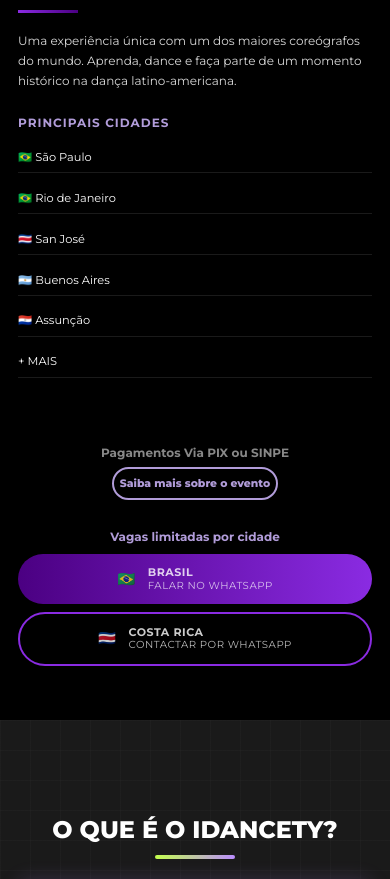
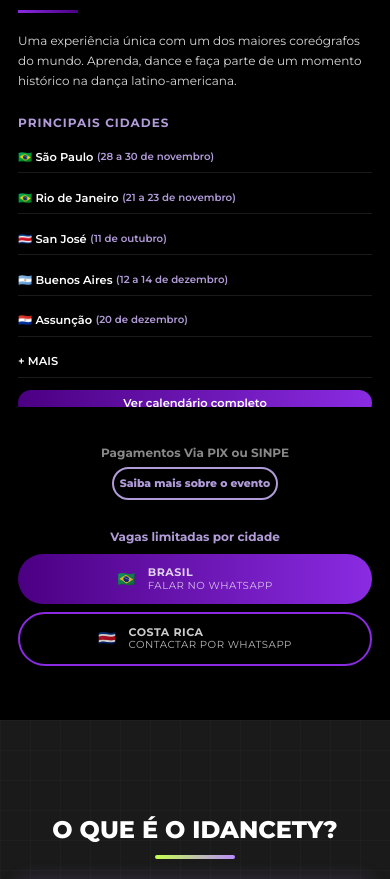
Before and after one commit to Freelings-Co/Idancety, a React (Vite) app: page / in a window 390 px wide. Shown: the part 1666-2545 px from the top of the page. Built offline with nearby package versions, Linux system fonts and the light colour scheme.

Commit message:
adicionado calendário Oficial

```diff
--- a/src/components/TourBanner.jsx
+++ b/src/components/TourBanner.jsx
@@ -63,6 +63,63 @@ function ExpandableText() {
 
 const TourBanner = () => {
   const [isModalOpen, setIsModalOpen] = useState(false);
+   const [showFullCalendar, setShowFullCalendar] = useState(false);
+
+     const visibleCities = [
+    { city: "São Paulo", flag: "🇧🇷", dates: "28 a 30 de novembro" },
+    { city: "Rio de Janeiro", flag: "🇧🇷", dates: "21 a 23 de novembro" },
+    { city: "San José", flag: "🇨🇷", dates: "11 de outubro" },
+    { city: "Buenos Aires", flag: "🇦🇷", dates: "12 a 14 de dezembro" },
+    { city: "Assunção", flag: "🇵🇾", dates: "20 de dezembro" },
+  ];
+
+  // Full calendar text to show when expanded
+  const fullCalendarText = (
+    <>
+      <h5>COSTA RICA</h5>
+      <ul>
+        <li>11 de outubro – San José</li>
+        <li>12 de outubro – Cartago</li>
+        <li>17 de outubro – Nosara</li>
+        <li>19 de outubro – Racó</li>
+        <li>24 de outubro – Puerto Viejo</li>
+        <li>25 e 26 de outubro – Experiência VIP no Caribe Costarriquenho</li>
+      </ul>
+
+      <h5>PERU</h5>
+      <ul>
+        <li>31 de outubro – Lima</li>
+        <li>1 e 2 de novembro – Lima e Miraflores</li>
+      </ul>
+
+      <h5>BRASIL</h5>
+      <ul>
+        <li>7 a 9 de novembro – Salvador, Bahia</li>
+        <li>11 e 12 de novembro – Fortaleza</li>
+        <li>13 a 16 de novembro – Brasília e Goiânia</li>
+        <li>21 a 23 de novembro – Rio de Janeiro</li>
+        <li>28 a 30 de novembro – São Paulo</li>
+        <li>5 a 7 de dezembro – Curitiba e Itajaí</li>
+      </ul>
+
+      <h5>ARGENTINA</h5>
+      <ul>
+        <li>12 a 14 de dezembro – Buenos Aires</li>
+      </ul>
+
+      <h5>PARAGUAI</h5>
+      <ul>
+        <li>20 de dezembro – Assunção</li>
+      </ul>
+
+      <h5>ENCERRAMENTO NO RIO DE JANEIRO</h5>
+      <ul>
+        <li>24 de dezembro a 1º de janeiro – Rio de Janeiro</li>
+      </ul>
+    </>
+  );
+
+
   return (
     <section className="tour-banner" id="tour">
       <div className="container">
@@ -108,16 +165,28 @@ const TourBanner = () => {
                   latino-americana.
                 </p>
 
+
                 <div className="featured-cities">
                   <h4>PRINCIPAIS CIDADES</h4>
                   <div className="cities-grid">
-                    <span>🇧🇷 São Paulo</span>
-                    <span>🇧🇷 Rio de Janeiro</span>
-                    <span>🇨🇷 San José</span>
-                    <span>🇦🇷 Buenos Aires</span>
-                    <span>🇵🇾 Assunção</span>
+                    {visibleCities.map(({ city, flag, dates }) => (
+                      <span key={city}>
+                        {flag} {city} <small>({dates})</small>
+                      </span>
+                    ))}
                     <span>+ MAIS</span>
                   </div>
+                  <button
+                    className="see-calendar-btn"
+                    onClick={() => setShowFullCalendar((v) => !v)}
+                  >
+                    {showFullCalendar ? "Ver menos calendário" : "Ver calendário completo"}
+                  </button>
+                  {showFullCalendar && (
+                    <div className="full-calendar">
+                      {fullCalendarText}
+                    </div>
+                  )}
                 </div>
               </div>
 
--- a/src/styles/TourBanner.css
+++ b/src/styles/TourBanner.css
@@ -21,6 +21,113 @@
     text-align: center;
     margin-bottom: 2rem;
     position: relative;
+}
+
+
+/* Existing styles assumed, adding styles for new elements */
+
+.featured-cities {
+    margin-top: 1.5rem;
+}
+
+.cities-grid {
+    display: flex;
+    flex-wrap: wrap;
+    gap: 0.8rem 1.2rem;
+    font-weight: 600;
+    font-size: 1rem;
+    color: hsl(0, 0%, 13%);
+}
+
+.cities-grid span {
+
+    padding: 0.3rem 0.7rem;
+
+    cursor: default;
+    user-select: none;
+    display: inline-flex;
+    align-items: center;
+    gap: 0.3rem;
+    transition: background-color 0.3s ease;
+}
+
+.cities-grid span:hover {
+    background-color: #000000;
+}
+
+.cities-grid small {
+    font-weight: 600;
+    font-size: 0.85rem;
+    color: #b19cd9;
+    margin-left: 0.3rem;
+
+}
+
+.see-calendar-btn {
+    margin-top: 1rem;
+    background: linear-gradient(90deg, #4b0082, #8a2be2);
+    color: white;
+    border: none;
+    padding: 0.5rem 1.2rem;
+    border-radius: 25px;
+    font-weight: 600;
+    font-size: 0.95rem;
+    cursor: pointer;
+    transition: 0.3s ease-in-out;
+    user-select: none;
+}
+
+.see-calendar-btn:hover {
+    background: #3c0074;
+    transition: 0.3s ease-in-out;
+}
+
+.full-calendar {
+    margin-top: 1rem;
+    background-color: #000000;
+    border: 1px solid #8a2be2;
+    border-radius: 8px;
+    padding: 1rem 1.2rem;
+    max-height: 400px;
+    overflow-y: auto;
+    font-size: 0.9rem;
+    color: #ffffff;
+    line-height: 1.4;
+}
+
+.full-calendar h5 {
+    margin-top: 0.8rem;
+    margin-bottom: 0.4rem;
+    font-weight: 700;
+    color: #8a2be2;
+    border-bottom: 1px solid #8a2be2;
+    padding-bottom: 0.2rem;
+}
+
+.full-calendar ul {
+    margin: 0 0 0.8rem 1.2rem;
+    padding: 0;
+    list-style-type: disc;
+}
+
+.full-calendar li {
+    margin-bottom: 0.3rem;
+}
+
+/* Responsive adjustments */
+@media (max-width: 768px) {
+    .cities-grid {
+        justify-content: center;
+    }
+
+    .see-calendar-btn {
+        width: 100%;
+        text-align: center;
+    }
+
+    .full-calendar {
+        max-height: 250px;
+    }
 }
 
 .tour-header::after {
@@ -200,7 +307,7 @@
 .cities-grid span {
     display: flex;
     align-items: center;
-    gap: 0.5rem;
+    gap: 0rem;
     font-size: 0.95rem;
     color: #ffffff;
     padding: 0.5rem 0;
@@ -337,7 +444,7 @@
 }
 
 .cta-button.brazil {
-    background: linear-gradient(90deg,#4b0082,#8a2be2);
+    background: linear-gradient(90deg, #4b0082, #8a2be2);
     color: white;
     padding: 1rem 2rem;
     display: flex;
@@ -359,6 +466,7 @@
     gap: 1rem;
 
 }
+
 .see-more-btn {
     background: linear-gradient(90deg, #000000, #000000);
     color: white;
@@ -406,7 +514,7 @@
     background: rgba(177, 156, 217, 0.1);
 }
 
-.more-box{
+.more-box {
     width: 80%;
     display: flex;
     flex-direction: column;
@@ -548,27 +656,30 @@
         gap: 1.5rem;
     }
 
-    .cta-section p{
+    .cta-section p {
         margin: 0 auto;
     }
+
     .cta-buttons {
         flex-direction: column;
         gap: 0.7rem;
         margin: 1rem 0;
     }
+
     .cta-button {
         width: 100%;
         font-size: 0.95rem;
         padding: 0.9rem 0.7rem;
         justify-content: center;
     }
+
     .more-info-button {
         width: 100%;
         font-size: 0.95rem;
         padding: 0.8rem 1rem;
     }
 
-    .more-box{
+    .more-box {
         width: 100%;
         display: flex;
         flex-direction: column;
@@ -587,17 +698,21 @@
     .cta-button .flag {
         font-size: 1.2rem;
     }
+
     .cta-button .cta-text {
         font-size: 0.92rem;
     }
+
     .more-info-button {
         width: 100%;
         font-size: 0.9rem;
         padding: 0.7rem 0.5rem;
     }
+
     .payment-methods {
         font-size: 0.8rem;
     }
+
     .cta-section p {
         font-size: 1rem;
     }
```
Also changed, not shown: 1 other file (tests, documents, lock files or other folders). Lines whose indentation alone changed are shown as unchanged.
